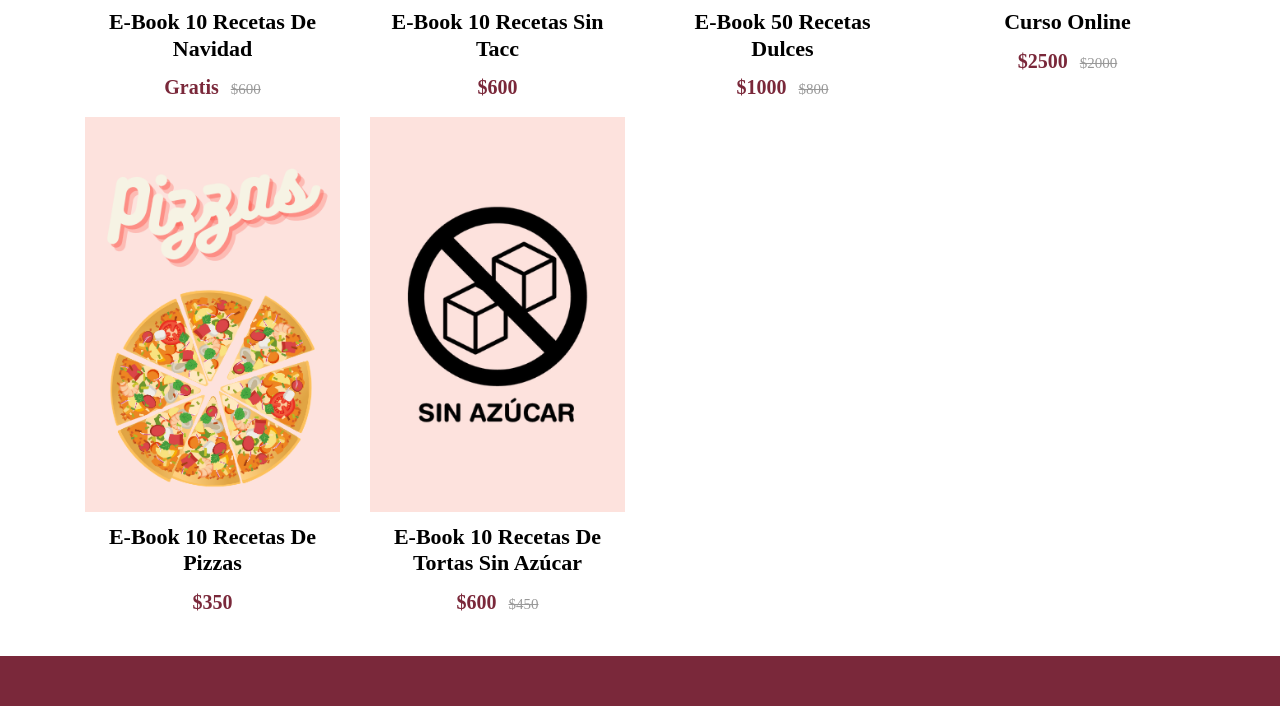
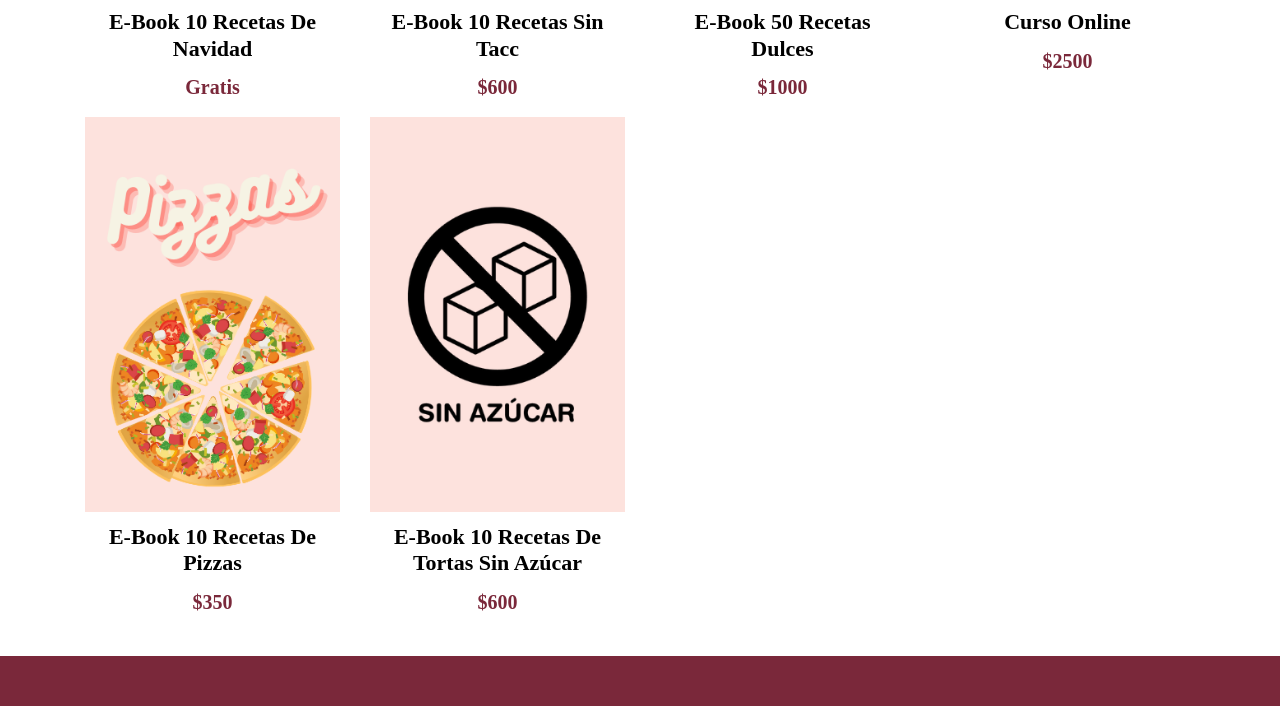
Before and after one commit to SebastianDeFranco/Trabajo-Codehouse, a website: page views/shop.html in a window 1280 px wide. Shown: the part 615-1321 px from the top of the page. Drawn offline with nearby package versions, Linux system fonts and the light colour scheme; a web font is replaced by a local one.

Commit message:
finalizando shop

```diff
--- a/views/shop.html
+++ b/views/shop.html
@@ -69,7 +69,6 @@
                     <div class="product-content">
                         <h3 class="title"><a href="#">E-book 10 Recetas de Navidad</a></h3>
                         <div class="price">Gratis
-                            <span>$600</span>
                         </div>
                     </div>
                     <ul class="social">
@@ -108,7 +107,6 @@
                     <div class="product-content">
                         <h3 class="title"><a href="#">E-book 50 recetas Dulces</a></h3>
                         <div class="price">$1000
-                            <span>$800</span>
                         </div>
                     </div>
                     <ul class="social">
@@ -128,7 +126,6 @@
                     <div class="product-content">
                         <h3 class="title"><a href="#">Curso Online</a></h3>
                         <div class="price">$2500
-                            <span>$2000</span>
                         </div>
                     </div>
                     <ul class="social">
@@ -167,7 +164,6 @@
                     <div class="product-content">
                         <h3 class="title"><a href="#">E-Book 10 Recetas de Tortas sin azúcar</a></h3>
                         <div class="price">$600
-                            <span>$450</span>
                         </div>
                     </div>
                     <ul class="social">
```
